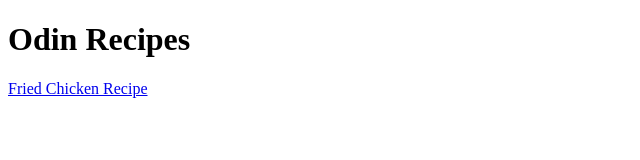
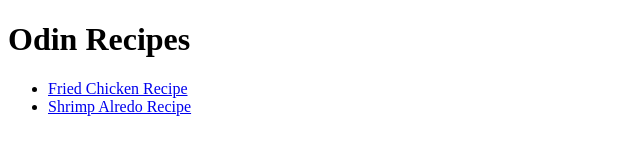
Before and after one commit to aadriancar/odin-recipes, a plain HTML site: page index.html in a window 1280 px wide. Shown: the whole page, without its empty margins (0-640 px from the left). Drawn offline with Linux system fonts and the light colour scheme.

Commit message:
Put recipe links in unordered list and add shrimp alfredo link to index
Putting multiple links in a row without a list would cause them all to
fall on the same line in the browser. This commit puts the recipe links
in index.html in an unordered list to prevent this from happening.
A link to the shrimp alfredo recipe web page was also added to the
index.

```diff
--- a/index.html
+++ b/index.html
@@ -8,6 +8,9 @@
     <body>
         <h1>Odin Recipes</h1>
 
-        <a href="recipes/fried-chicken.html">Fried Chicken Recipe</a>
+        <ul>
+            <li><a href="./recipes/fried-chicken.html">Fried Chicken Recipe</a></li>
+            <li><a href="./recipes/shrimp-alfredo.html">Shrimp Alredo Recipe</a></li>
+        </ul>
     </body>
 </html>
```
